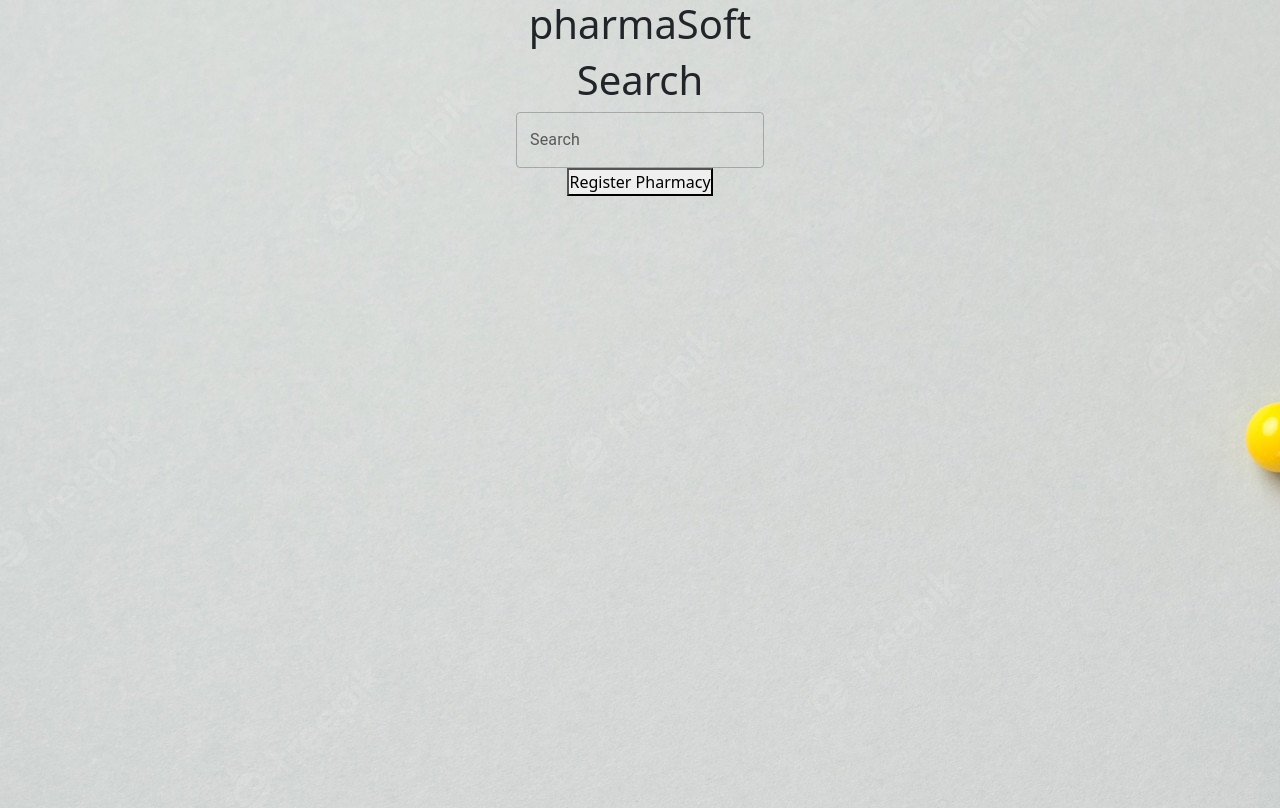
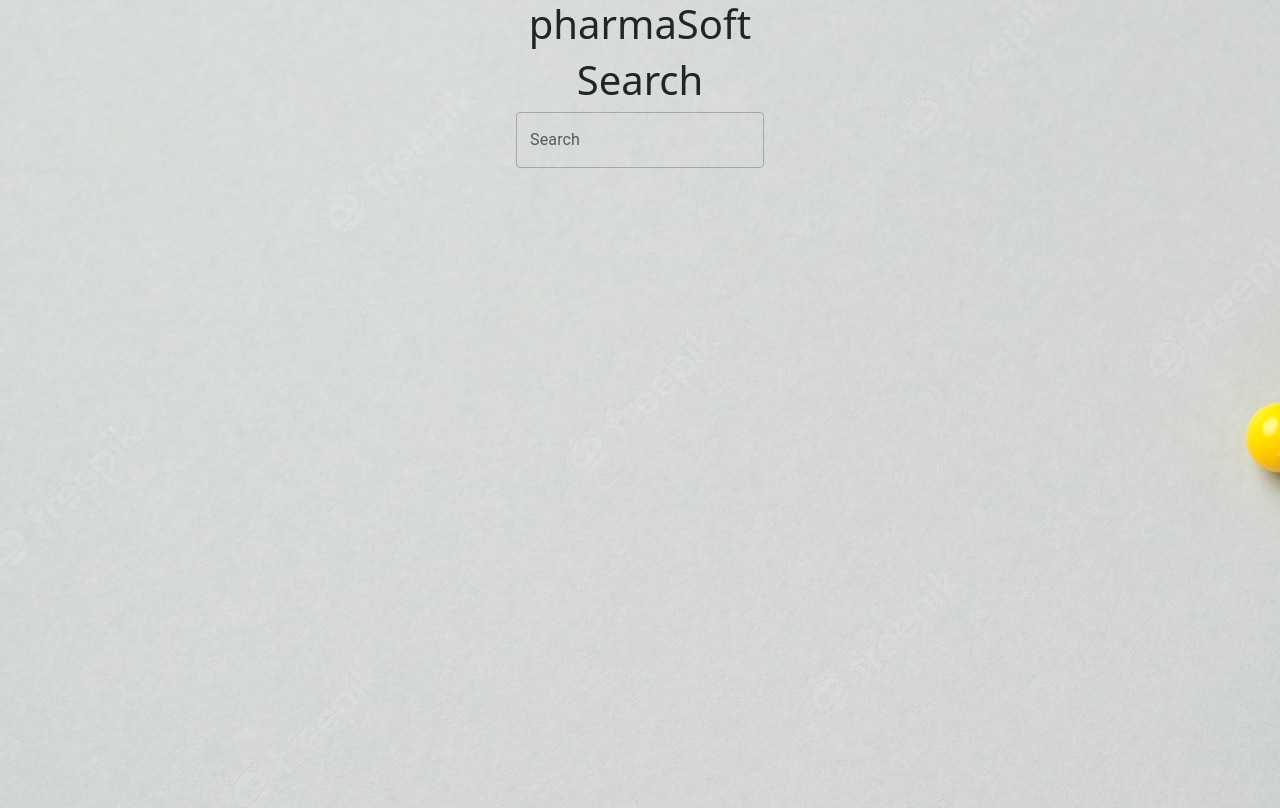
Before and after one commit to AyobamiMichael/pharmasoft-app, a React (Create React App) app: page / in a window 1280 px wide. Shown: the top 808 px of the page. Built offline with nearby package versions, Linux system fonts and the light colour scheme.

Commit message:
initial commit

```diff
--- a/src/landingpage/landingpage.js
+++ b/src/landingpage/landingpage.js
@@ -14,11 +14,8 @@ const Searchdrugs =() => {
 
             />
            </div>
-           <div className="registerpharma">
-          <button type="submit" className="addpharma">
-            Register Pharmacy
-          </button>
-        </div>
+
+
        </div>
     );
 }
```
